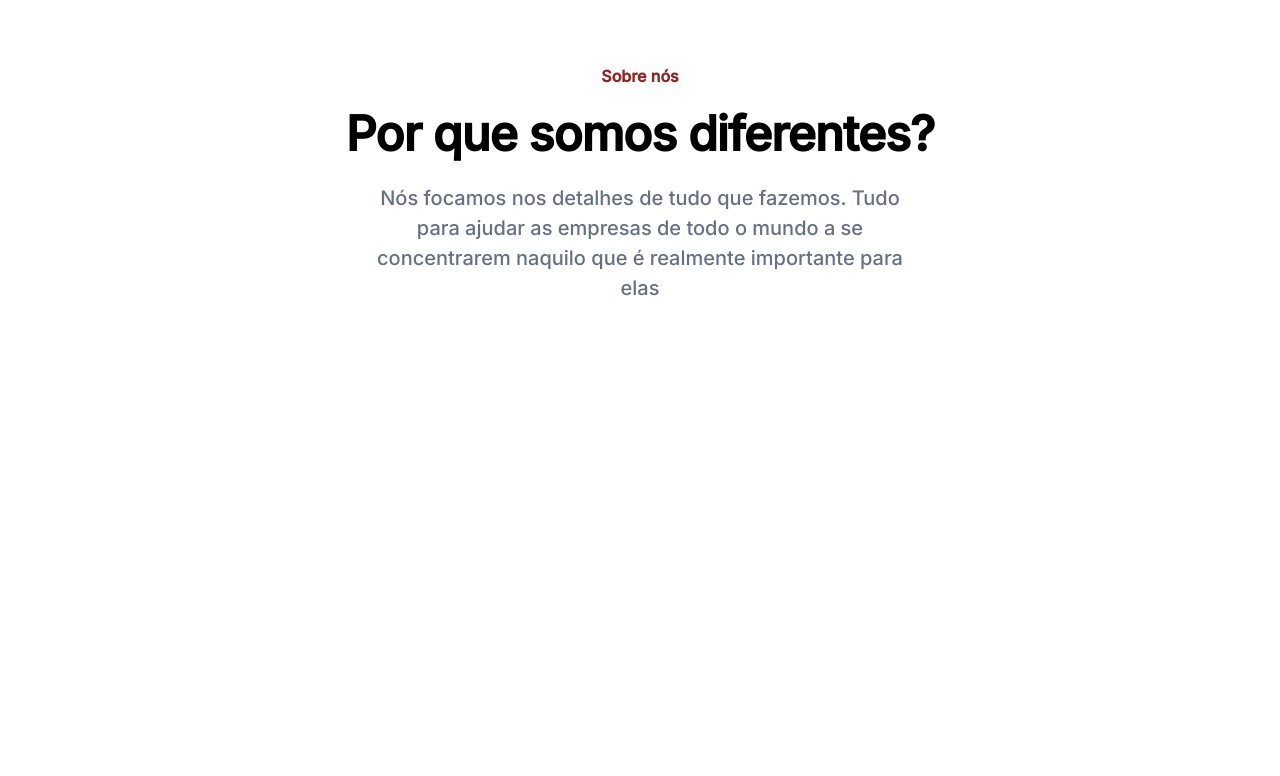
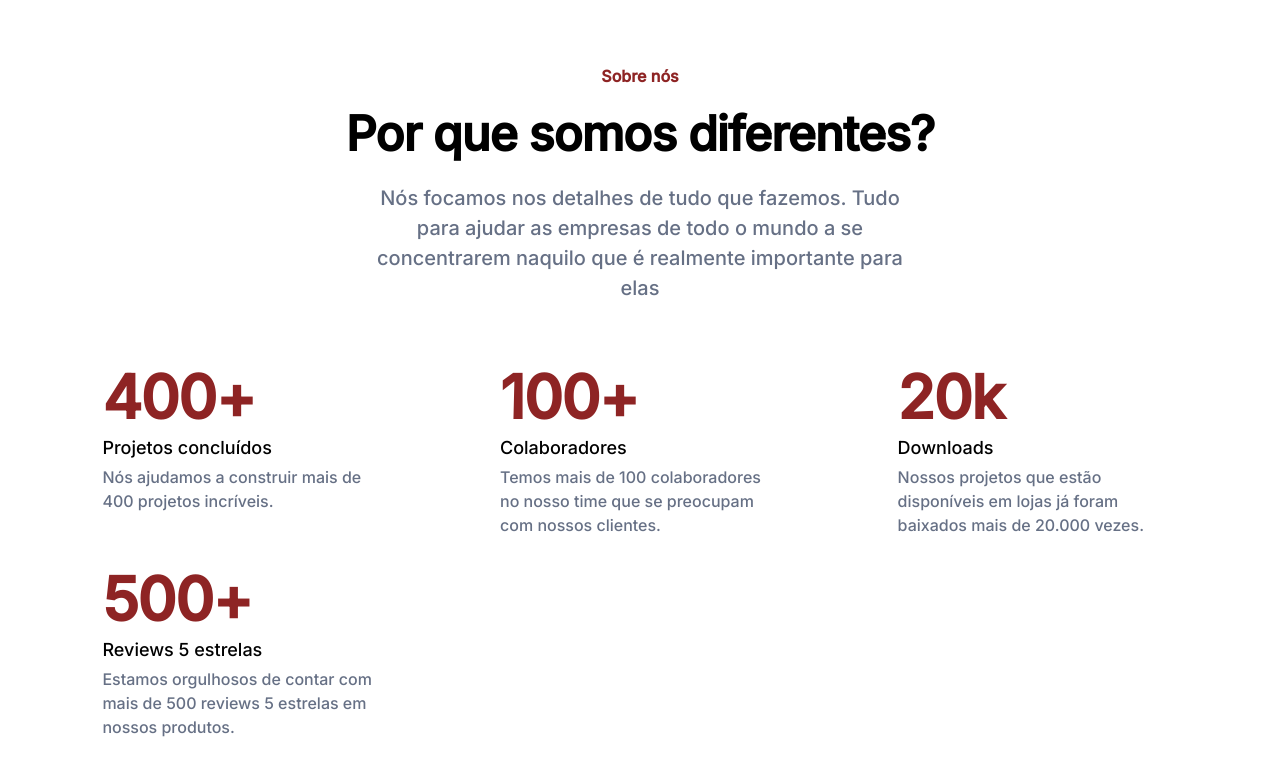
Before and after one commit to PedroHAMartins/7DaysCodeHTMLCSS, a plain HTML site: page index.html in a window 1280 px wide. Shown: the part 76-852 px from the top of the page. Before the commit the page ends 800 px from the top, so only its background shows below. Drawn offline with Linux system fonts and the light colour scheme.

Commit message:
Metrics section developed, also included updates in README

```diff
--- a/index.html
+++ b/index.html
@@ -22,12 +22,34 @@
             <input type="button" value="Cadastrar" class="nav-buttons-register">
         </div>
     </nav>
-    <header class="header">
+    <section class="header">
         <section class="header-aboutus">
             <h1 class="header-aboutus-title">Sobre nós</h1>
             <span class="header-aboutus-subtitle">Por que somos diferentes?</span>
             <p class="header-aboutus-text">Nós focamos nos detalhes de tudo que fazemos. Tudo para ajudar as empresas de todo o mundo a se concentrarem naquilo que é realmente importante para elas</p>
+        </section>
     </section>
-    </header>
+    <section class="metrics">
+        <div class="metrics-cards">
+            <p class="metrics-cards-value">400+</p>
+            <h2 class="metrics-cards-title">Projetos concluídos</h2>
+            <p class="metrics-cards-text">Nós ajudamos a construir mais de 400 projetos incríveis.</p>
+        </div>
+        <div class="metrics-cards">
+            <p class="metrics-cards-value">100+</p>
+            <h2 class="metrics-cards-title">Colaboradores</h2>
+            <p class="metrics-cards-text">Temos mais de 100 colaboradores no nosso time que se preocupam com nossos clientes.</p>
+        </div>
+        <div class="metrics-cards">
+            <p class="metrics-cards-value">20k</p>
+            <h2 class="metrics-cards-title">Downloads</h2>
+            <p class="metrics-cards-text">Nossos projetos que estão disponíveis em lojas já foram baixados mais de 20.000 vezes.</p>
+        </div>
+        <div class="metrics-cards">
+            <p class="metrics-cards-value">500+</p>
+            <h2 class="metrics-cards-title">Reviews 5 estrelas</h2>
+            <p class="metrics-cards-text">Estamos orgulhosos de contar com mais de 500 reviews 5 estrelas em nossos produtos.</p>
+        </div>
+    </section>
 </body>
 </html>
--- a/styles/style.css
+++ b/styles/style.css
@@ -20,7 +20,7 @@
     justify-content: space-around;
     font-family: var(--font-inter);
     font-weight: 500;
-    font-size: 16px;
+    font-size: 1em;
 }
 
 .nav-menu{
@@ -46,7 +46,7 @@
 .nav-buttons-login{
     font-family: var(--font-inter);
     font-weight: 500;
-    font-size: 16px;
+    font-size: 1em;
     color: var(--color-1);
     border: none;
     background-color: transparent;
@@ -57,7 +57,7 @@
 .nav-buttons-register{
     font-family: var(--font-inter);
     font-weight: 500;
-    font-size: 16px;
+    font-size: 1em;
     color: var(--color-white);
     border: none;
     background-color: var(--color-2);
@@ -78,23 +78,61 @@
 .header-aboutus-title{
     color: var(--color-2);
     font-weight: 600;
-    font-size: 16px;
+    font-size: 1em;
     margin-bottom: 2%;
 }
 
 .header-aboutus-subtitle{
     color: var(--color-black);
     font-weight: 600;
-    font-size: 48px;
+    font-size: 3em;
     letter-spacing: -0.02em;
 }
 
 .header-aboutus-text{
     color: var(--color-1);
     font-weight: 400;
-    font-size: 20px;
+    font-size: 1.25em;
     text-align: center;
     margin-top: 2%;
     line-height: 30px;
     padding: 0 28%;
 }
+
+.metrics{
+    display: flex;
+    flex-flow: row wrap;
+    justify-content: space-between;
+    margin: 5% 8%;
+    gap: 2em;
+}
+
+.metrics-cards{
+    width: 17.5em;
+    display: flex;
+    flex-flow: column nowrap;
+    justify-content: flex-start;
+    font-family: var(--font-inter);
+}
+
+.metrics-cards-value{
+    font-weight: 600;
+    font-size: 3.75em;
+    letter-spacing: -0.02em;
+    color: var(--color-2);
+    margin-bottom: 12px;
+}
+
+.metrics-cards-title{
+    font-weight: 500;
+    font-size: 1.125em;
+    color: var(--color-black);
+    margin-bottom: 8px;
+}
+
+.metrics-cards-text{
+    font-weight: 400;
+    font-size: 1em;
+    color: var(--color-1);
+    line-height: 24px;
+}
```
Also changed, not shown: files/images/progress/day3.png (added), 1 other file.
